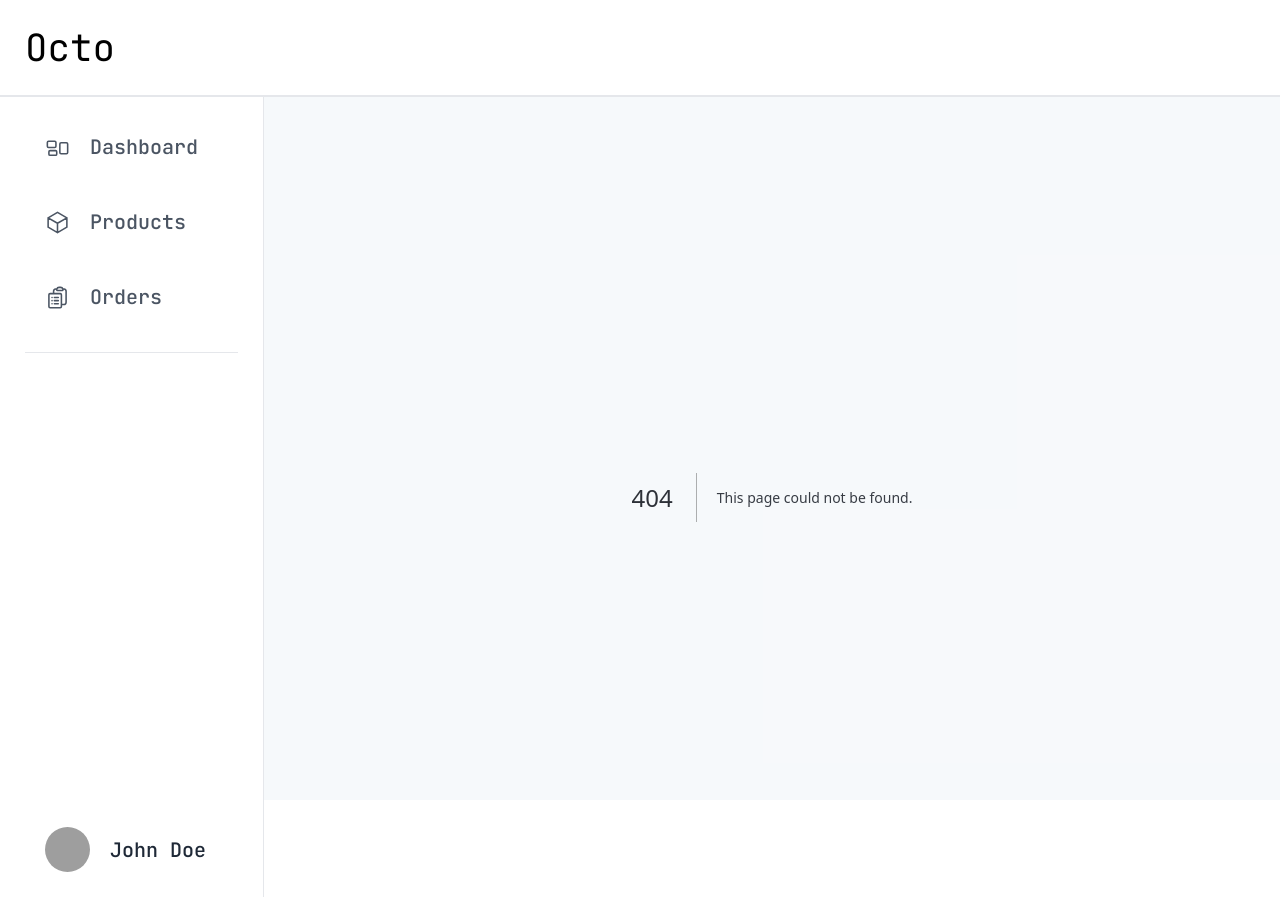
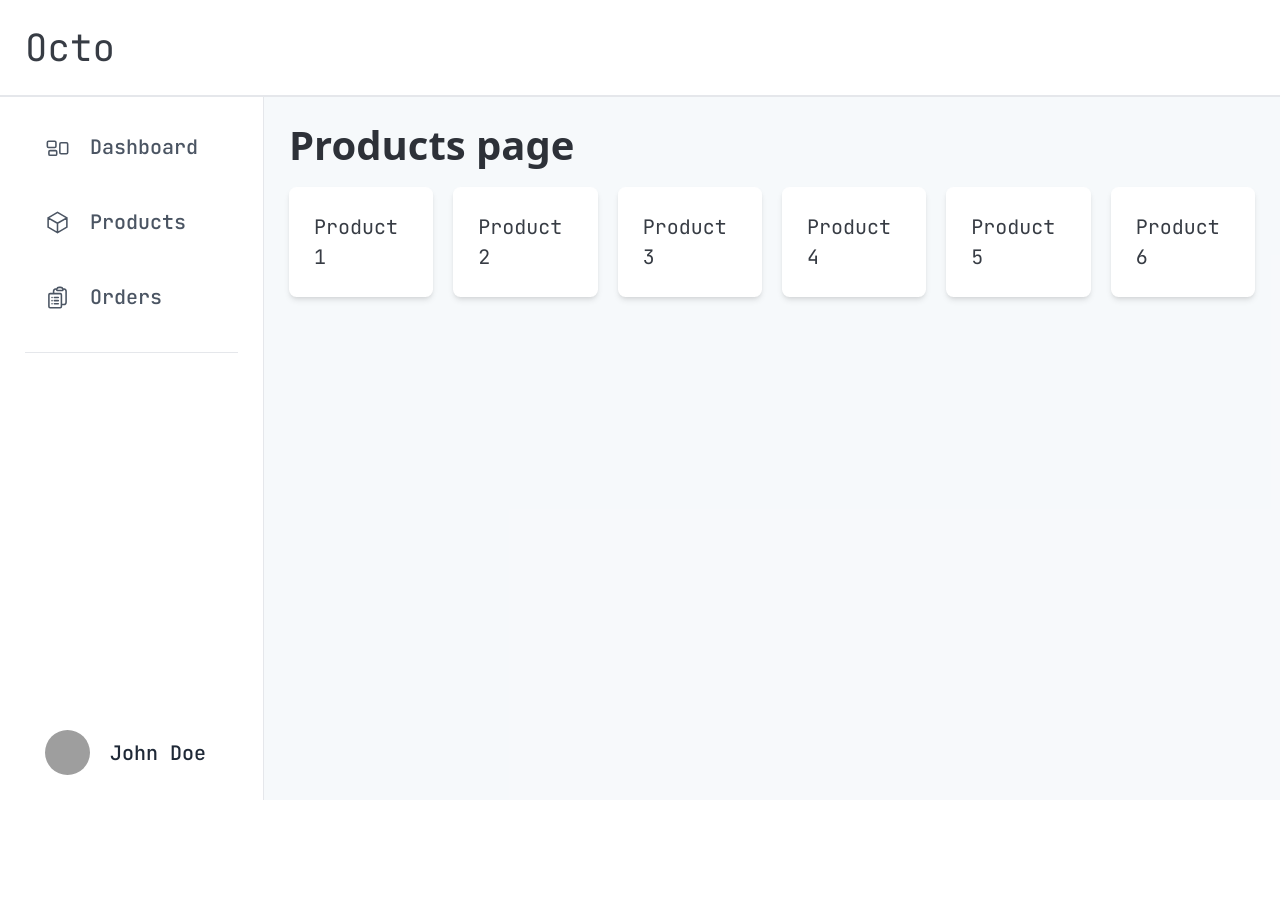
Before and after one commit to prodjohnper/octo-app, a Next.js app: page /products in a window 1280 px wide. Before the commit this address had no page. After the commit the page ends 800 px from the top, so only its background shows below. Built offline with nearby package versions, Linux system fonts and the light colour scheme; grey boxes are pictures that could not be loaded.

Commit message:
Add - Created `orders` and `products` routes with their respective dynamic routes

```diff
--- /dev/null
+++ b/src/app/orders/[orderDetails]/page.tsx
@@ -0,0 +1,9 @@
+const OrderDetails = ({ params }: { params: { orderDetails: string } }) => {
+  return (
+    <main>
+      <h1>Order {params.orderDetails} details</h1>
+    </main>
+  );
+}
+
+export default OrderDetails
--- /dev/null
+++ b/src/app/orders/page.tsx
@@ -0,0 +1,27 @@
+const ordersList = [
+  { id: 1, name: 'Order 1' },
+  { id: 2, name: 'Order 2' },
+  { id: 3, name: 'Order 3' },
+  { id: 4, name: 'Order 4' },
+  { id: 5, name: 'Order 5' },
+  { id: 6, name: 'Order 6' },
+];
+
+const Orders = () => {
+  return (
+    <main className="p-5">
+      <h1>Products page</h1>
+      <div className="flex flex-col ">
+        <ul className="grid grid-cols-1 md:grid-cols-3 gap-4">
+          {ordersList.map(order => (
+            <a href={`/products/${order.id}`} key={order.id}>
+              <li className="list-none p-5 bg-white rounded-md shadow-md hover:shadow-lg transition-shadow">{order.name}</li>
+            </a>
+          ))}
+        </ul>
+      </div>
+    </main>
+  );
+}
+
+export default Orders
--- /dev/null
+++ b/src/app/products/[productDetails]/page.tsx
@@ -0,0 +1,10 @@
+
+const ProductDetails = ({ params }: { params: { productDetails: string } }) => {
+  return (
+    <main className="p-5">
+      <h1>Product {params.productDetails} details</h1>
+    </main>
+  );
+}
+
+export default ProductDetails
--- /dev/null
+++ b/src/app/products/page.tsx
@@ -0,0 +1,27 @@
+const productsList = [
+  { id: 1, name: 'Product 1' },
+  { id: 2, name: 'Product 2' },
+  { id: 3, name: 'Product 3' },
+  { id: 4, name: 'Product 4' },
+  { id: 5, name: 'Product 5' },
+  { id: 6, name: 'Product 6' },
+];
+
+const Products = () => {
+  return (
+    <main className="p-5">
+      <h1>Products page</h1>
+      <div className="flex flex-col ">
+        <ul className="grid grid-cols-1 md:grid-cols-3 gap-4">
+          {productsList.map(product => (
+            <a href={`/products/${product.id}`} key={product.id}>
+              <li className="list-none p-5 bg-white rounded-md shadow-md hover:shadow-lg transition-shadow">{product.name}</li>
+            </a>
+          ))}
+        </ul>
+      </div>
+    </main>
+  );
+}
+
+export default Products
```
